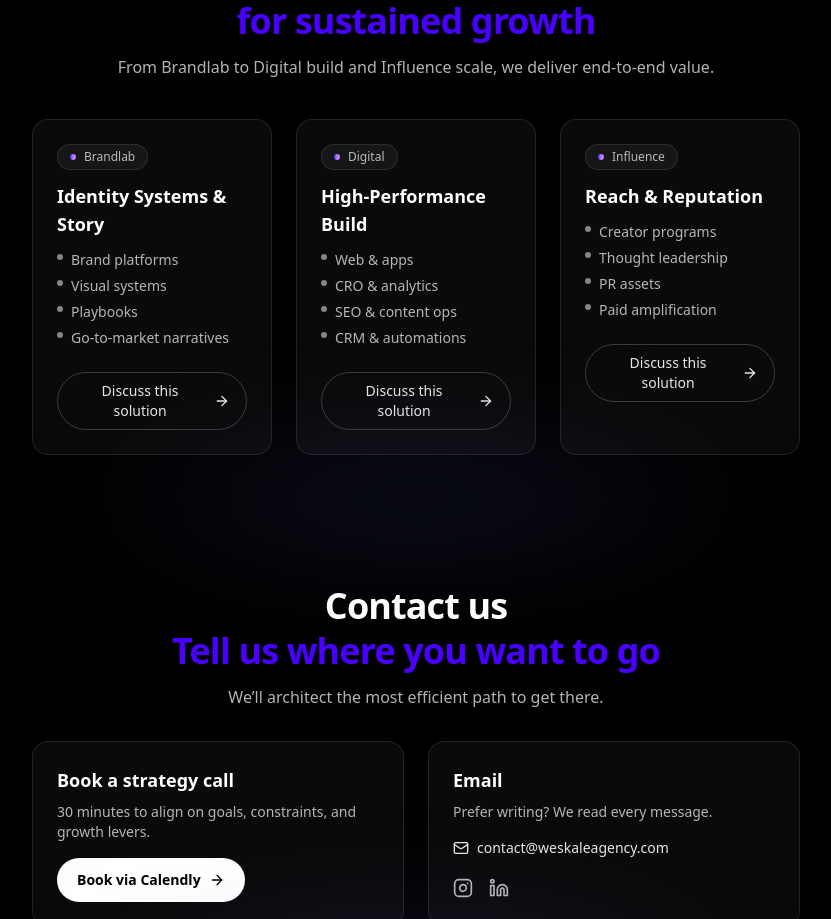
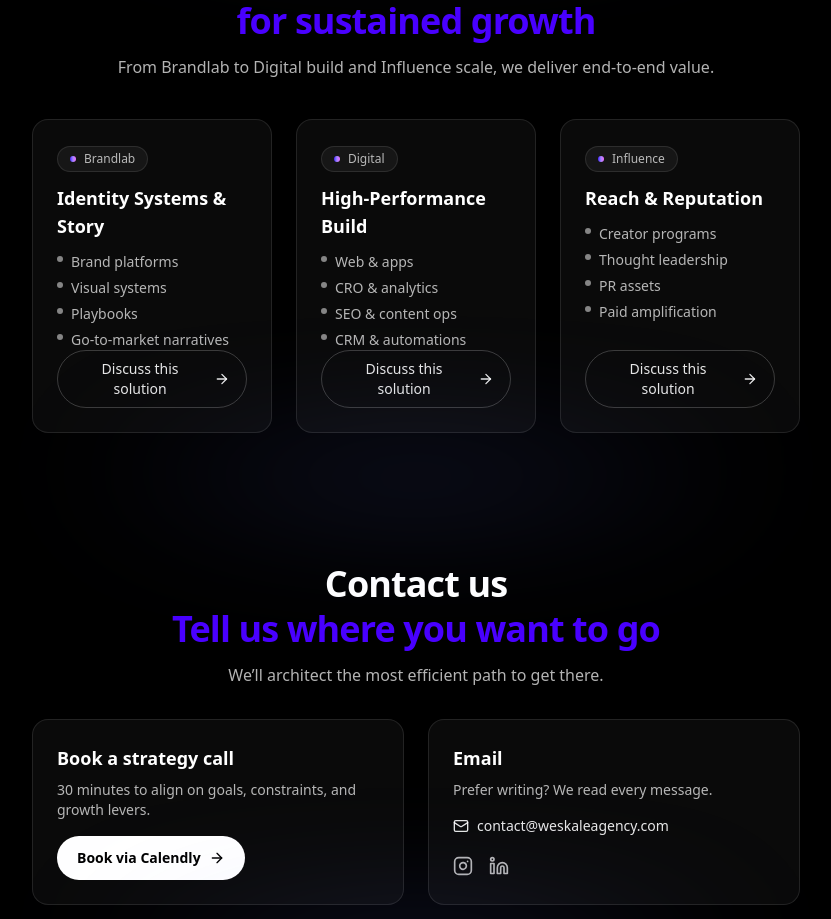
Before and after one commit to LeOuazz/Weskale, a Next.js app: page / in a window 1280 px wide. Shown: the part 1532-2451 px from the top of the page, without its empty margins (224-1055 px from the left). Built offline with nearby package versions, Linux system fonts and the light colour scheme.

Commit message:
Update ComingSoonWeskale.tsx

```diff
--- a/src/app/component/ComingSoonWeskale.tsx
+++ b/src/app/component/ComingSoonWeskale.tsx
@@ -416,8 +416,10 @@
         <motion.article
           key={s.title}
           {...fadeInView(i * 0.03)}
-                                className="group relative flex flex-col overflow-hidden rounded-2xl border border-white/10 bg-white/[0.04] p-6 text-left"
+          className="group relative flex flex-col justify-between overflow-hidden rounded-2xl border border-white/10 bg-white/[0.04] p-6 text-left"
         >
+          {/* Haut de la card */}
+          <div>
             <button
               onClick={() => setExpertise(s.key as "identity" | "digital" | "influence")}
               className="mb-3 inline-flex w-fit items-center gap-2 rounded-full border border-white/10 bg-white/5 px-3 py-1 text-xs text-white/70 transition hover:bg-white/10"
@@ -434,16 +436,17 @@
                 </li>
               ))}
             </ul>
-                                <div className="mt-6">
+          </div>
+
+          {/* Bouton collé en bas */}
           <button
             onClick={() => setCalOpen(true)}
-                                        className="inline-flex items-center gap-2 rounded-full border border-white/20 px-4 py-2 text-sm text-white/90 transition hover:bg-white/10"
+            className="mt-auto inline-flex items-center gap-2 rounded-full border border-white/20 px-4 py-2 text-sm text-white/90 transition hover:bg-white/10"
           >
             Discuss this solution <ArrowRight className="h-4 w-4" />
           </button>
-                                </div>
 
-                                {/* Neon edge on hover */}
+          {/* Glow au hover */}
           <div className="pointer-events-none absolute inset-0 opacity-0 transition group-hover:opacity-100">
             <div
               className="absolute -inset-1 rounded-3xl blur-2xl"
@@ -454,7 +457,7 @@
             />
           </div>
 
-                                {/* Quote modal per card */}
+          {/* Quote modal */}
           <QuoteModal
             open={expertise === (s.key as "identity" | "digital" | "influence")}
             onClose={() => setExpertise(null)}
@@ -466,7 +469,6 @@
     </div>
   </div>
 </section>
-
             {/* CONTACTS */}
             <section id="contacts" className="scroll-mt-24">
                 <div className="relative mx-auto w-full max-w-5xl px-6 py-16 text-center">
```
Lines whose indentation alone changed are shown as unchanged.
